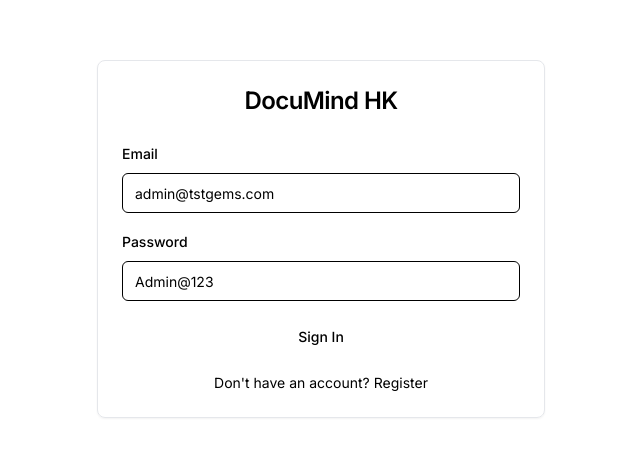
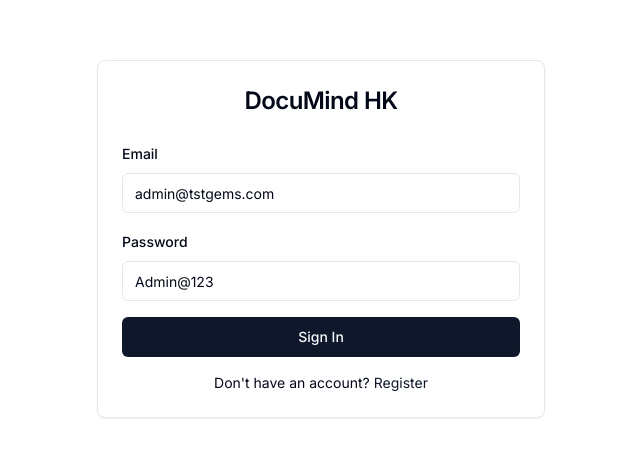
Before and after one commit to sathakamal/Documind-hk-accounting, a Next.js app: page /login in a window 1280 px wide. Shown: the part 161-618 px from the top of the page, without its empty margins (319-959 px from the left). Built offline with nearby package versions, Linux system fonts and the light colour scheme; no server answers.

Commit message:
Fix CSS variables formatting to properly resolve Tailwind colors like bg-background

```diff
--- a/src/app/globals.css
+++ b/src/app/globals.css
@@ -32,44 +32,44 @@
   --sw: 270px;
 
   /* Shadcn UI Default Variables */
-  --background: 0 0% 100%;
-  --foreground: 222.2 84% 4.9%;
-  --card: 0 0% 100%;
-  --card-foreground: 222.2 84% 4.9%;
-  --popover: 0 0% 100%;
-  --popover-foreground: 222.2 84% 4.9%;
-  --primary: 222.2 47.4% 11.2%;
-  --primary-foreground: 210 40% 98%;
-  --secondary: 210 40% 96.1%;
-  --secondary-foreground: 222.2 47.4% 11.2%;
-  --accent: 210 40% 96.1%;
-  --accent-foreground: 222.2 47.4% 11.2%;
-  --destructive: 0 84.2% 60.2%;
-  --destructive-foreground: 210 40% 98%;
-  --ring: 222.2 84% 4.9%;
-  --input: 214.3 31.8% 91.4%;
+  --background: #ffffff;
+  --foreground: #020817;
+  --card: #ffffff;
+  --card-foreground: #020817;
+  --popover: #ffffff;
+  --popover-foreground: #020817;
+  --primary: #0f172a;
+  --primary-foreground: #f8fafc;
+  --secondary: #f1f5f9;
+  --secondary-foreground: #0f172a;
+  --accent: #f1f5f9;
+  --accent-foreground: #0f172a;
+  --destructive: #ef4444;
+  --destructive-foreground: #f8fafc;
+  --ring: #020817;
+  --input: #e2e8f0;
 }
 
 .dark {
-  --background: 222.2 84% 4.9%;
-  --foreground: 210 40% 98%;
-  --card: 222.2 84% 4.9%;
-  --card-foreground: 210 40% 98%;
-  --popover: 222.2 84% 4.9%;
-  --popover-foreground: 210 40% 98%;
-  --primary: 210 40% 98%;
-  --primary-foreground: 222.2 47.4% 11.2%;
-  --secondary: 217.2 32.6% 17.5%;
-  --secondary-foreground: 210 40% 98%;
-  --muted: 217.2 32.6% 17.5%;
-  --muted-foreground: 215 20.2% 65.1%;
-  --accent: 217.2 32.6% 17.5%;
-  --accent-foreground: 210 40% 98%;
-  --destructive: 0 62.8% 30.6%;
-  --destructive-foreground: 210 40% 98%;
-  --border: 217.2 32.6% 17.5%;
-  --input: 217.2 32.6% 17.5%;
-  --ring: 212.7 26.8% 83.9%;
+  --background: #020817;
+  --foreground: #f8fafc;
+  --card: #020817;
+  --card-foreground: #f8fafc;
+  --popover: #020817;
+  --popover-foreground: #f8fafc;
+  --primary: #f8fafc;
+  --primary-foreground: #0f172a;
+  --secondary: #1e293b;
+  --secondary-foreground: #f8fafc;
+  --muted: #1e293b;
+  --muted-foreground: #94a3b8;
+  --accent: #1e293b;
+  --accent-foreground: #f8fafc;
+  --destructive: #7f1d1d;
+  --destructive-foreground: #f8fafc;
+  --border: #1e293b;
+  --input: #1e293b;
+  --ring: #cbd5e1;
 }
 
 /* SIDEBAR styles from HTML */
```
